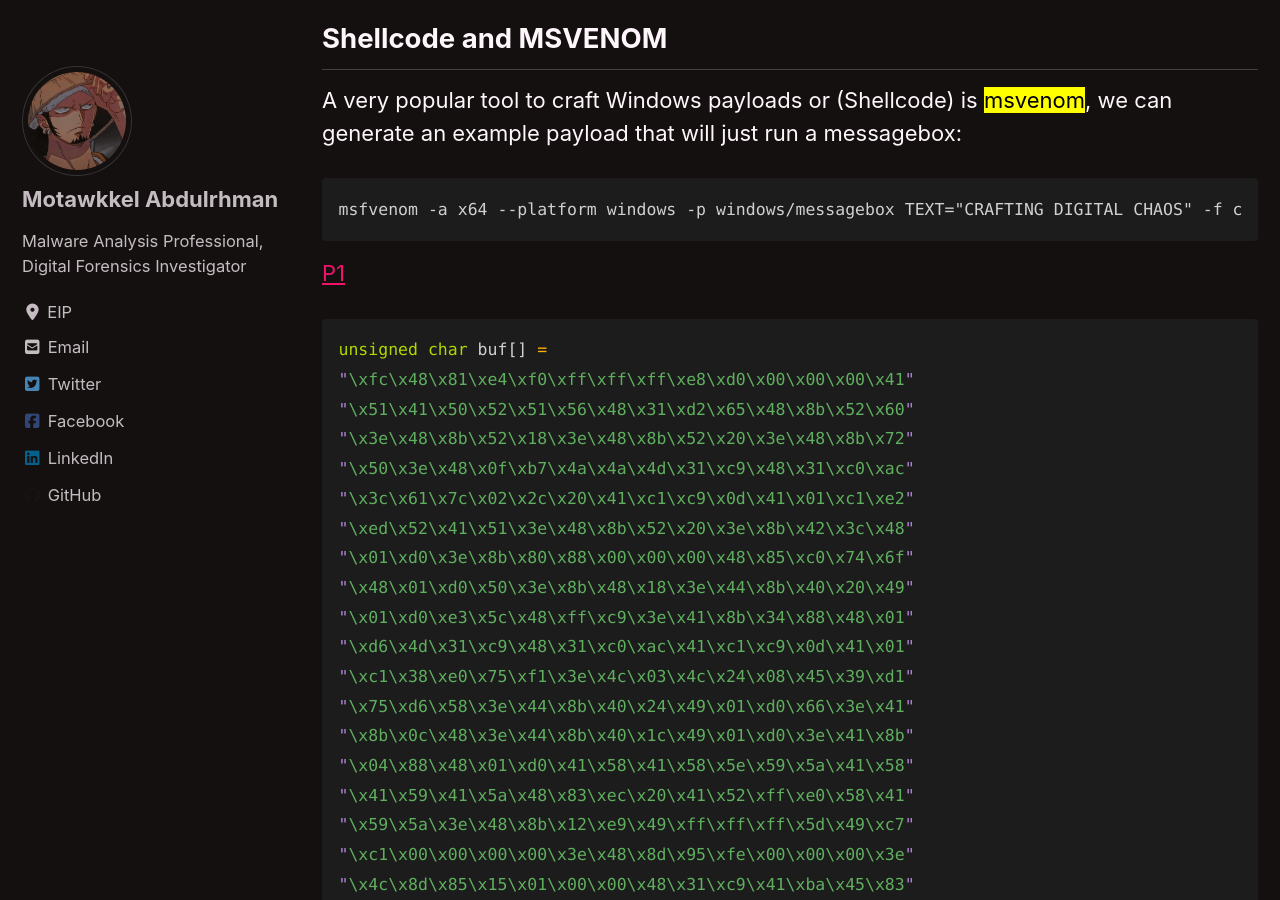
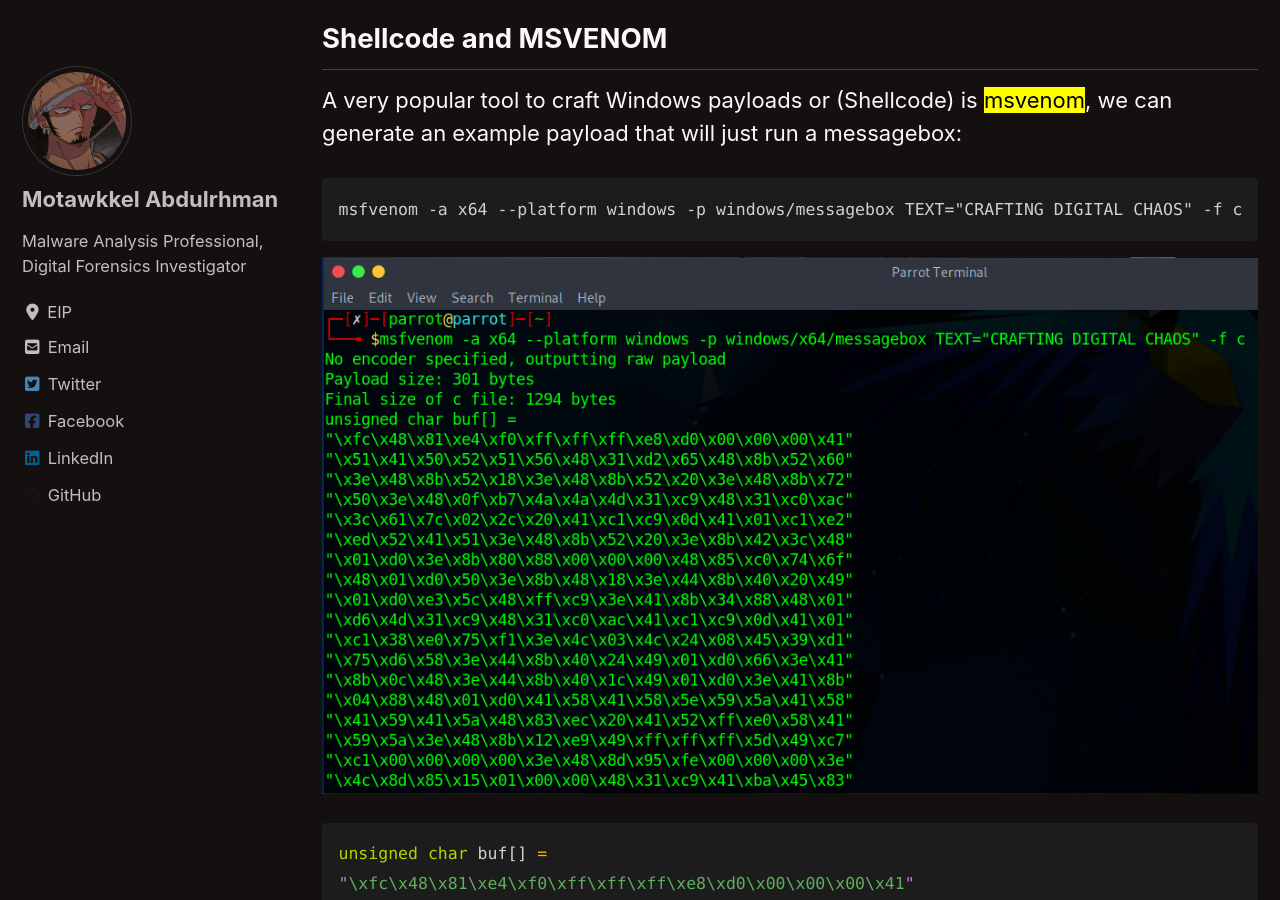
Before and after one commit to ry0dan/ry0dan.github.io, a Jekyll site: the page built from _posts/Malware Development/2024-05-10-Malware-Development-Crafting-Digital-Chaos-02.md, in a window 1280 px wide and 900 px high, scrolled down 1235 px. Built offline with Jekyll 4.4.1, drawn with Linux system fonts in a browser that asks for light colours; cached includes are drawn as plain includes; nearby versions of some CDN libraries; some of the changed text lies outside the part shown.

Commit message:
Update 2024-05-10-Malware-Development-Crafting-Digital-Chaos-02.md

````diff
--- a/_posts/Malware Development/2024-05-10-Malware-Development-Crafting-Digital-Chaos-02.md
+++ b/_posts/Malware Development/2024-05-10-Malware-Development-Crafting-Digital-Chaos-02.md
@@ -32,7 +32,7 @@
 msfvenom -a x64 --platform windows -p windows/messagebox TEXT="CRAFTING DIGITAL CHAOS" -f c
 ```
 
-[P1](/assets/images/malware-development/2-0.png)
+![P1](/assets/images/malware-development/2-0.png)
 
 ```c
 unsigned char buf[] =
@@ -72,7 +72,7 @@
 
 example of normal .text section's permission:
 
-[P2](/assets/images/malware-development/2-1.png)
+![P2](/assets/images/malware-development/2-1.png)
 
 Code:
 ```cpp
@@ -114,9 +114,8 @@
 
 To validate this will be placed inside ,text section we can make a breakpoint on the return statement in main function, then we can take the address of the buf variable and check it in memory:
 
-[P3](/assets/images/malware-development/2-2.png)
-
-[P4](/assets/images/malware-development/2-3.png)
+![P3](/assets/images/malware-development/2-2.png)
+![P4](/assets/images/malware-development/2-3.png)
 
 To confirm that this address is indeed inside .text section we can do it in a simple way:
 
@@ -127,12 +126,12 @@
 ```
 We are adding this statement so that the application is waiting for our input and doesn't exit immediately, next run the application and go to x64dbg and attach it to be debugged.
 
-[P5](/assets/images/malware-development/2-4.png)
+![P5](/assets/images/malware-development/2-4.png)
 
 Take the address the program has outputted and go to memory map on x64dbg.
 
-[P6](/assets/images/malware-development/2-5.png)
-[P7](/assets/images/malware-development/2-6.png)
+![P6](/assets/images/malware-development/2-5.png)
+![P7](/assets/images/malware-development/2-6.png)
 
 The payload is at <strong>00007FF649B417B8</strong> and this is indeed an address within the adress space of .text section.
 
@@ -179,15 +178,15 @@
 
 And check the same way we did before:
 
-[P8](/assets/images/malware-development/2-7.png)
-[P9](/assets/images/malware-development/2-8.png)
+![P8](/assets/images/malware-development/2-7.png)
+![P9](/assets/images/malware-development/2-8.png)
 
 ## .rdata section
 
 This section stands for "read-only data", and as you can tell from the name, This section only has read permissions, and the only difference we add to the code above in order to store the buf variable in .rdata section is to make it a constant or static variable, this happens when you add ```const``` to the declaration.
 
-[P10](/assets/images/malware-development/2-9.png)
-[P11](/assets/images/malware-development/2-10.png)
+![P10](/assets/images/malware-development/2-9.png)
+![P11](/assets/images/malware-development/2-10.png)
 
 ## .rsrc section
 
````
Also changed, not shown: other parts of _posts/Malware Development/2024-05-10-Malware-Development-Crafting-Digital-Chaos-02.md (+6 -6 lines).
